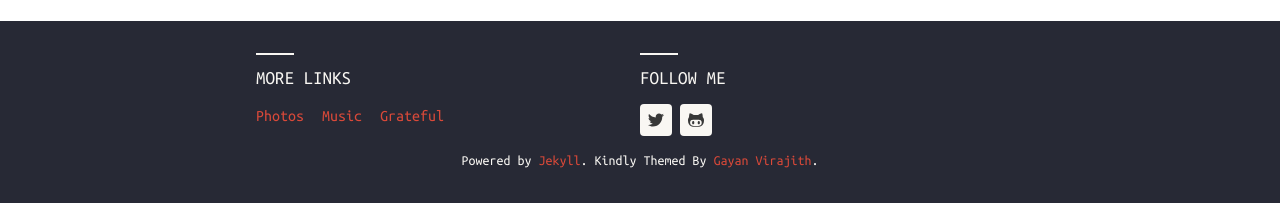
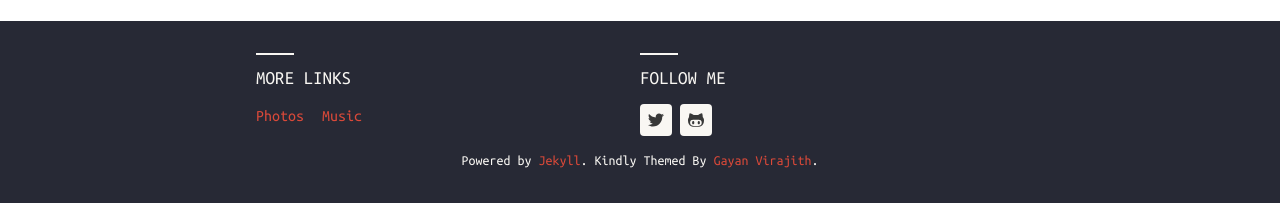
Before and after one commit to gayanvirajith/harmony, a Jekyll site: the page built from index.md, in a window 1280 px wide. Shown: the part 690-897 px from the top of the page. Built offline with Jekyll 4.4.1, drawn with Linux system fonts in a browser that asks for light colours; nearby versions of some CDN libraries.

Commit message:
Removing grateful link

```diff
--- a/_includes/footer-links.html
+++ b/_includes/footer-links.html
@@ -2,5 +2,4 @@
 <ul class="menu">
     <li><a href="http://www.flickr.com/davejonesonline" target="_blank">Photos</a></li>
     <li><a href="https://soundcloud.com/dvjones89/tracks" target="_blank">Music</a></li>
-    <li><a href="https://www.evernote.com/pub/dvjones89/grateful" target="_blank">Grateful</a></li>
 </ul>
```
